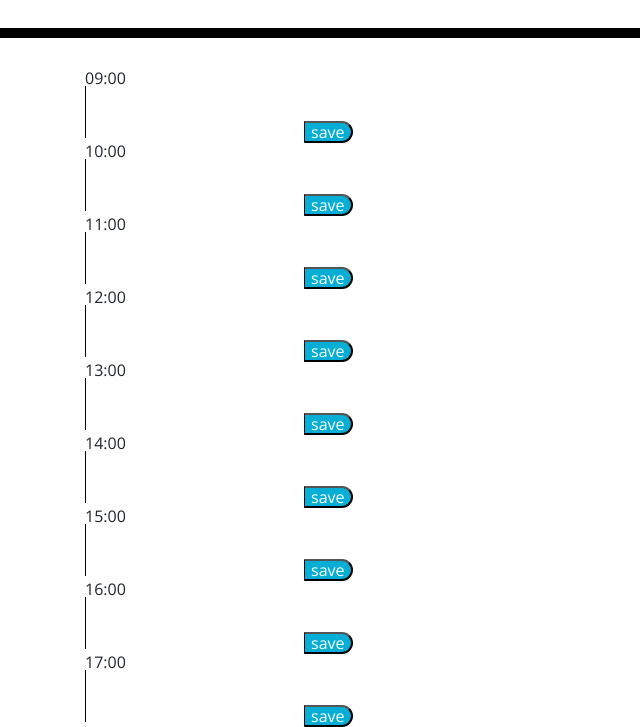
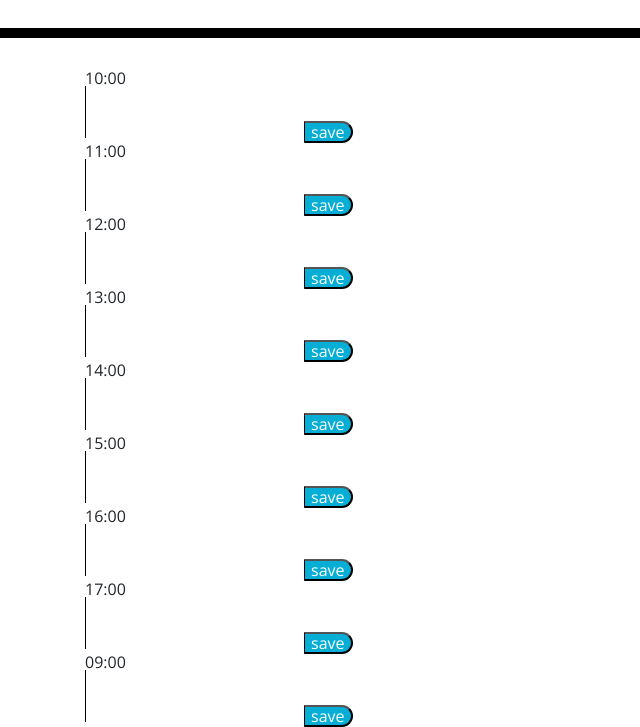
Before and after one commit to crimsonnail23/daily-planner, a plain HTML site: page index.html in a window 1280 px wide. Shown: the part 266-993 px from the top of the page, 0-640 px from the left. Drawn offline with nearby package versions, Linux system fonts and the light colour scheme.

Commit message:
removing form from index and remaking it in the script.js file

```diff
--- a/assets/js/script.js
+++ b/assets/js/script.js
@@ -1,5 +1,19 @@
 var currentDate = moment().format('MM/DD/YYYY');
 $("#currentDay").text(currentDate);
+
+//variables to create forms.
+var form9=$('<form></form>').attr('id', 'time-box-9')
+
+//variables to add divs to timeblock.
+var hour9=$('<div> 09:00</div>');
+var hour10=$('<div> 10:00</div>');
+var hour11=$('<div> 11:00</div>');
+var hour12=$('<div> 12:00</div>');
+var hour13=$('<div> 13:00 </div>');
+var hour14=$('<div> 14:00</div>');
+var hour15=$('<div> 15:00 </div>');
+var hour16=$('<div> 16:00 </div>');
+var hour17=$('<div> 17:00</div>');
 
 //variables to add text areas for each div.
 var textArea9=$('<textarea/>').attr('id', '9-hour');
@@ -12,18 +26,6 @@ var textArea15=$('<textarea/>').attr('id', '15-hour');
 var textArea16=$('<textarea/>').attr('id', '16-hour');
 var textArea17=$('<textarea/>').attr('id', '17-hour');
 
-
-//variables to add divs to timeblock.
-var hour9=$('<div> 09:00</div>');
-var hour10=$('<div> 10:00</div>');
-var hour11=$('<div> 11:00</div>');
-var hour12=$('<div> 12:00</div>');
-var hour13=$('<div> 13:00 </div>');
-var hour14=$('<div> 14:00</div>');
-var hour15=$('<div> 15:00 </div>');
-var hour16=$('<div> 16:00 </div>');
-var hour17=$('<div> 17:00</div>');
-
 //adds save button to forms to capture textarea inputs.
 var button9=$('<button>save</button>').addClass("saveBtn").attr({ id:"button-9", type: "submit"});
 var button10=$('<button>save</button>').addClass("saveBtn");
@@ -35,18 +37,11 @@ var button15=$('<button>save</button>').addClass("saveBtn");
 var button16=$('<button>save</button>').addClass("saveBtn");
 var button17=$('<button>save</button>').addClass("saveBtn");
 
-// on load, check localStorage and post to textarea.
-
-//on click, save to localStorage.
-$("button-9").click(function(event){
-    event.preventDefault();
-    console.log('stuff');
-})
-
 //appends divs, textareas, and buttons to respective forms.
-hour9.appendTo('.time-box-9');
-textArea9.appendTo('.time-box-9');
-button9.appendTo('.time-box-9');
+form9.appendTo('.container');
+hour9.appendTo('#time-box-9');
+textArea9.appendTo('#time-box-9');
+button9.appendTo('#time-box-9');
 hour10.appendTo('.time-box-10');
 textArea10.appendTo('.time-box-10');
 button10.appendTo('.time-box-10');
@@ -71,3 +66,11 @@ button16.appendTo('.time-box-16');
 hour17.appendTo('.time-box-17');
 textArea17.appendTo('.time-box-17');
 button17.appendTo('.time-box-17');
+
+// on load, check localStorage and post to textarea.
+
+//on click, save to localStorage.
+$("button-9").click(function(event){
+    event.preventDefault();
+    console.log('stuff');
+})
--- a/index.html
+++ b/index.html
@@ -30,7 +30,7 @@
     </header>
     <div class="container">
       <!-- Timeblocks go here -->
-      <form class="time-box-9"></form>
+
       <form class="time-box-10"></form>
       <form class="time-box-11"></form>
       <form class="time-box-12"></form>
```
